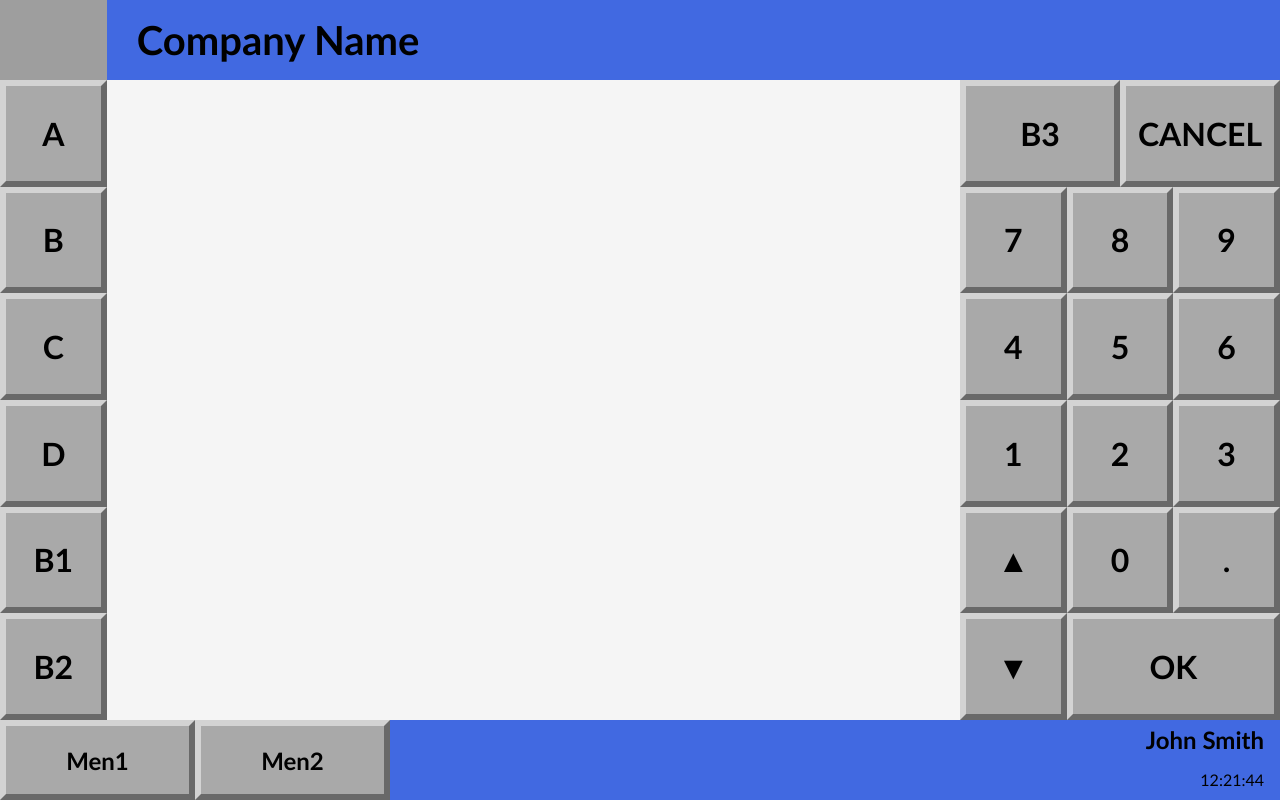
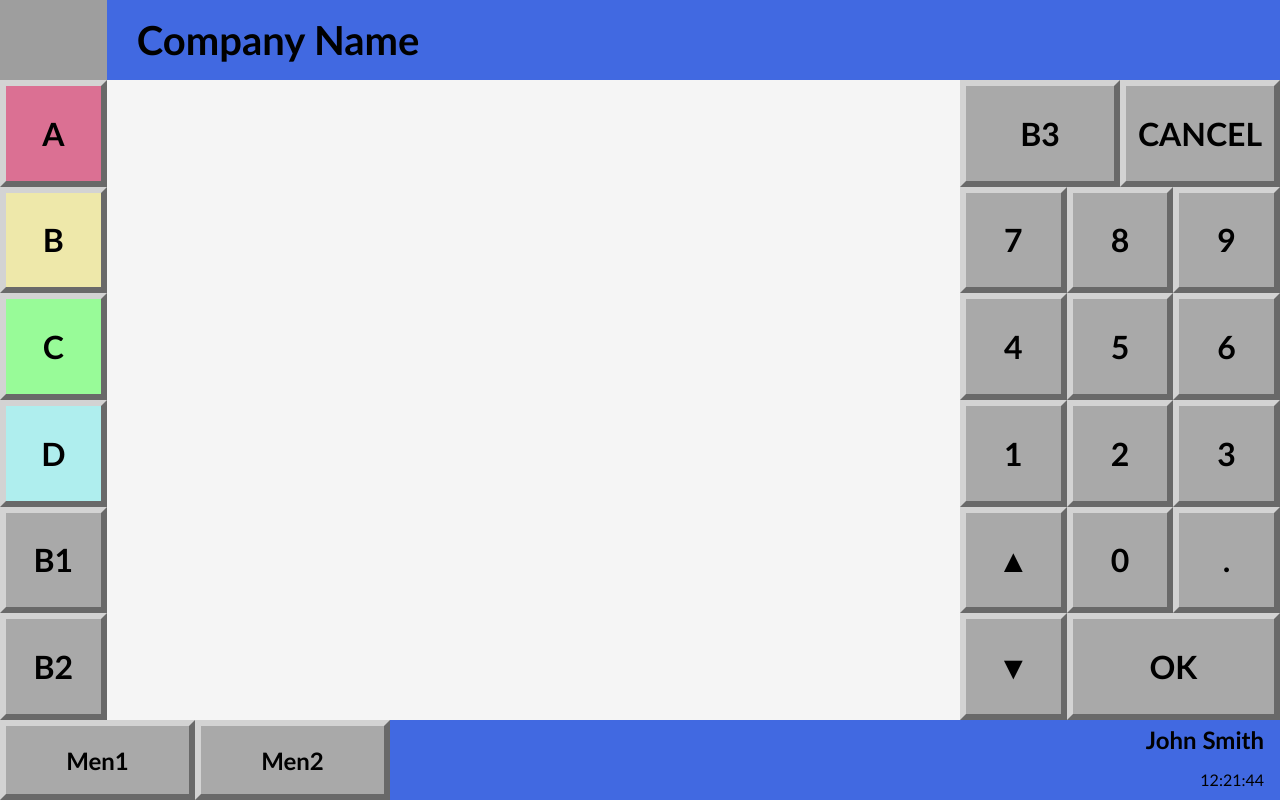
Before and after one commit to pawelglucklich/inventory-management-app-frontend, a React (Create React App) app: page / in a window 1280 px wide. Built offline with nearby package versions, Linux system fonts and the light colour scheme; grey boxes are pictures that could not be loaded.

Commit message:
MainApp-LeftPanel hotfix css.

```diff
--- a/src/components/MainApp/LeftPanel/MainApp-LeftPanel.css
+++ b/src/components/MainApp/LeftPanel/MainApp-LeftPanel.css
@@ -11,18 +11,18 @@ div.main-app-left-panel button {
     text-transform: uppercase;
 }
 
-div.main-app-left-panel .btn-A {
+div.main-app-left-panel .btn-a {
     background-color: palevioletred;
 }
 
-div.main-app-left-panel .btn-B {
+div.main-app-left-panel .btn-b {
     background-color: palegoldenrod;
 }
 
-div.main-app-left-panel .btn-C {
+div.main-app-left-panel .btn-c {
     background-color: palegreen;
 }
 
-div.main-app-left-panel .btn-D {
+div.main-app-left-panel .btn-d {
     background-color: paleturquoise;
 }
```
